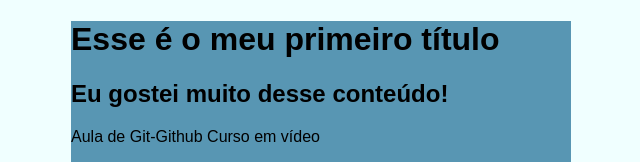
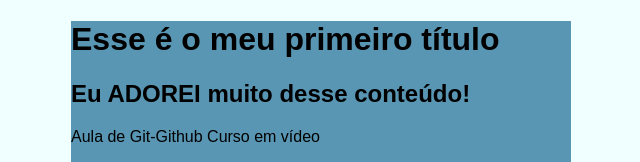
Before and after one commit to guibardev/site-curso-html, a plain HTML site: page site-curso-html/index.html in a window 1280 px wide. Shown: the top 162 px of the page, without its empty margins (319-959 px from the left). Drawn offline with Linux system fonts and the light colour scheme.

Commit message:
Squashed commit of the following:
commit 0cca2f3fe268aaa29cfa2fb4ed1ae47a73ed8a70
Author: Guilherme de Araujo Barbosa <guibardevs@gmail.com>
Date:   Mon Aug 26 22:33:54 2024 -0300

    Update index.html

commit 05f1b744d1069a0282a501f9207a73c8f143253e
Author: Guilherme de Araujo Barbosa <guibardevs@gmail.com>
Date:   Mon Aug 26 22:32:28 2024 -0300

    Create style.css

commit 60d0580d3c195df7e2cfeb56bdcc9ce758b7d855
Author: Guilherme de Araujo Barbosa <guibardevs@gmail.com>
Date:   Mon Aug 26 22:29:09 2024 -0300

    Update index.html

commit 82e2b6855e226cbef6d0d105462c04848ba97904
Author: Guilherme de Araujo Barbosa <guibardevs@gmail.com>
Date:   Mon Aug 26 22:26:36 2024 -0300

    Update index.html

commit 8a69479957ba7886274bf400b6aa42543d3d641f
Author: Guilherme de Araujo Barbosa <guibardevs@gmail.com>
Date:   Mon Aug 26 22:25:57 2024 -0300

    Squashed commit of the following:

    commit a59b3aa1f04e5f79579a5768023734a315465b64
    Author: Guilherme de Araujo Barbosa <guibardevs@gmail.com>
    Date:   Mon Aug 26 22:19:35 2024 -0300

        Squashed commit of the following:

        commit 4b830a78f868f7d78cbf6044e063cd0d172c1ab0
        Author: Guilherme de Araujo Barbosa <guibardevs@gmail.com>
        Date:   Mon Aug 26 22:10:53 2024 -0300

            update conteudo 1

commit 72fadb622d85ea45113ae6c3b42bc841cf8194c0
Author: Guilherme de Araujo Barbosa <guibardevs@gmail.com>
Date:   Mon Aug 26 22:24:32 2024 -0300

    Update index.html

commit 4b830a78f868f7d78cbf6044e063cd0d172c1ab0
Author: Guilherme de Araujo Barbosa <guibardevs@gmail.com>
Date:   Mon Aug 26 22:10:53 2024 -0300

    update conteudo 1

```diff
--- a/site-curso-html/index.html
+++ b/site-curso-html/index.html
@@ -9,7 +9,7 @@
 <body>
     <main><h1>Esse é o meu primeiro título</h1>
 
-    <h2>Eu gostei muito desse conteúdo!</h2>
+    <h2>Eu ADOREI muito desse conteúdo!</h2>
 
     <p>Aula de Git-Github Curso em vídeo</p>
 
```
